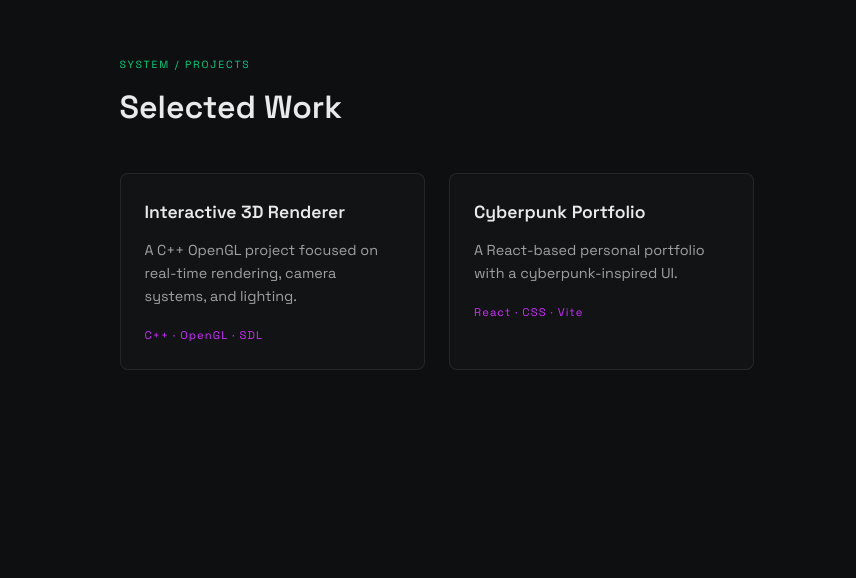
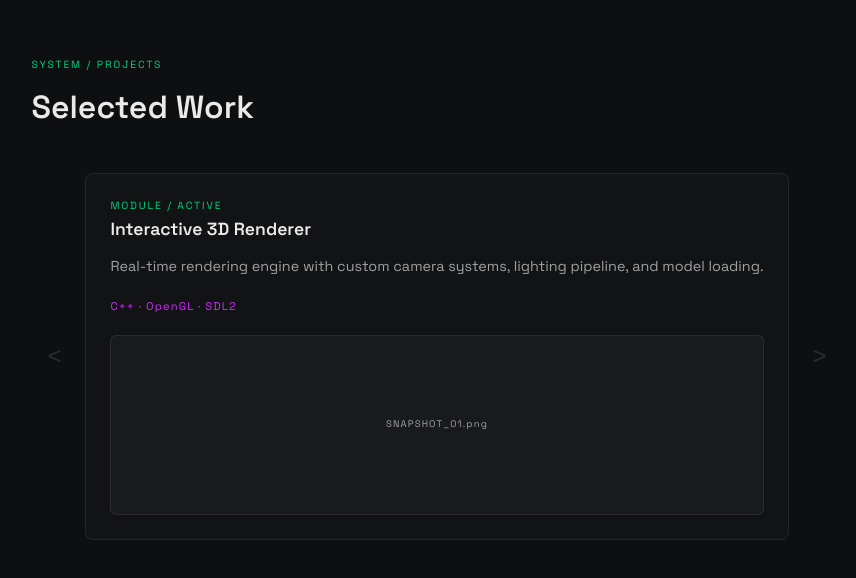
Before and after one commit to Lana-Cambeses/Portfolio, a React (Vite) app in the folder portfolio/: page / in a window 1280 px wide. Shown: the part 791-1369 px from the top of the page, without its empty margins (203-1059 px from the left). Before the commit the page ends 1225 px from the top, so only its background shows below. Built offline with nearby package versions, Linux system fonts and the light colour scheme.

Commit message:
rotate active project module with system feed logic

```diff
--- a/portfolio/src/index.css
+++ b/portfolio/src/index.css
@@ -257,3 +257,80 @@ body {
   letter-spacing: 0.1em;
   color: var(--details);
 }
+
+/* ===== Active Module Snapshot ===== */
+
+.active-module {
+  position: relative;
+}
+
+.project-label {
+  display: block;
+  font-size: 0.65rem;
+  letter-spacing: 0.18em;
+  color: var(--accent);
+  opacity: 0.8;
+}
+
+.project-snapshot {
+  margin-top: 1.2rem;
+  height: 180px;
+  border: 1px solid var(--border);
+  border-radius: 6px;
+  background: rgba(255, 255, 255, 0.03);
+
+  display: flex;
+  align-items: center;
+  justify-content: center;
+
+  font-size: 0.6rem;
+  letter-spacing: 0.12em;
+  color: var(--muted);
+}
+
+.active-module {
+  min-height: 320px;
+  transition: opacity 0.4s ease;
+  animation: fadeIn 400ms ease;
+}
+
+@keyframes fadeIn {
+  from {
+    opacity: 0;
+    transform: translateY(4px);
+  }
+  to {
+    opacity: 1;
+    transform: translateY(0);
+  }
+}
+
+.module-wrapper {
+  position: relative;
+  display: flex;
+  align-items: center;
+}
+
+.module-nav {
+  background: transparent;
+  border: none;
+  color: var(--muted);
+  font-size: 1.5rem;
+  cursor: pointer;
+  padding: 0 1rem;
+  opacity: 0.2;
+  transition: opacity 0.2s ease, color 0.2s ease;
+}
+
+.module-nav:hover {
+  opacity: 0.6;
+  color: var(--accent);
+}
+
+.module-nav.left {
+  margin-right: 0.5rem;
+}
+
+.module-nav.right {
+  margin-left: 0.5rem;
+}
--- a/portfolio/src/pages/Home.jsx
+++ b/portfolio/src/pages/Home.jsx
@@ -1,4 +1,42 @@
+import { useState, useEffect } from "react";
+
+const projects = [
+  {
+    id: 1,
+    title: "Interactive 3D Renderer",
+    desc: "Real-time rendering engine with custom camera systems, lighting pipeline, and model loading.",
+    tech: "C++ · OpenGL · SDL2",
+    snapshot: "SNAPSHOT_01.png"
+  },
+  {
+    id: 2,
+    title: "Dramatic – Chrome Extension",
+    desc: "Instant explanations for cultural and anime references using Wikipedia API.",
+    tech: "React · Node · Wikipedia API",
+    snapshot: "SNAPSHOT_02.png"
+  },
+  {
+    id: 3,
+    title: "Cyberpunk Portfolio",
+    desc: "Personal portfolio built with a cyberpunk-inspired UI and system-driven layout.",
+    tech: "React · CSS · Vite",
+    snapshot: "SNAPSHOT_03.png"
+  }
+];
+
 function Home() {
+    const [activeIndex, setActiveIndex] = useState(0);
+
+    useEffect(() => {
+        const interval = setInterval(() => {
+            setActiveIndex((prev) => (prev + 1) % projects.length);
+        }, 6000);
+
+        return () => clearInterval(interval);
+    }, []);
+
+    const activeProject = projects[activeIndex];
+
   return (
     <main className="home">
         <section className="hero">
@@ -28,22 +66,42 @@ function Home() {
         </div>
 
         <div className="projects-grid">
-          <div className="project-card">
-            <h3>Interactive 3D Renderer</h3>
-            <p>
-              A C++ OpenGL project focused on real-time rendering,
-              camera systems, and lighting.
-            </p>
-            <span className="project-tech">C++ · OpenGL · SDL</span>
-          </div>
+           <div className="module-wrapper">
+                <button
+                    className="module-nav left"
+                    onClick={() =>
+                    setActiveIndex((prev) =>
+                        prev === 0 ? projects.length - 1 : prev - 1
+                    )
+                    }
+                >
+                    &lt;
+                </button>
 
-          <div className="project-card">
-            <h3>Cyberpunk Portfolio</h3>
-            <p>
-              A React-based personal portfolio with a cyberpunk-inspired UI.
-            </p>
-            <span className="project-tech">React · CSS · Vite</span>
-          </div>
+                <div className="project-card active-module">
+                    <span className="project-label">MODULE / ACTIVE</span>
+
+                    <h3>{activeProject.title}</h3>
+
+                    <p>{activeProject.desc}</p>
+
+                    <span className="project-tech">{activeProject.tech}</span>
+
+                    <div className="project-snapshot">
+                    <span>{activeProject.snapshot}</span>
+                    </div>
+                </div>
+
+                <button
+                    className="module-nav right"
+                    onClick={() =>
+                    setActiveIndex((prev) => (prev + 1) % projects.length)
+                    }
+                >
+                    &gt;
+                </button>
+            </div>
+
         </div>
       </section>
     </main>
```
